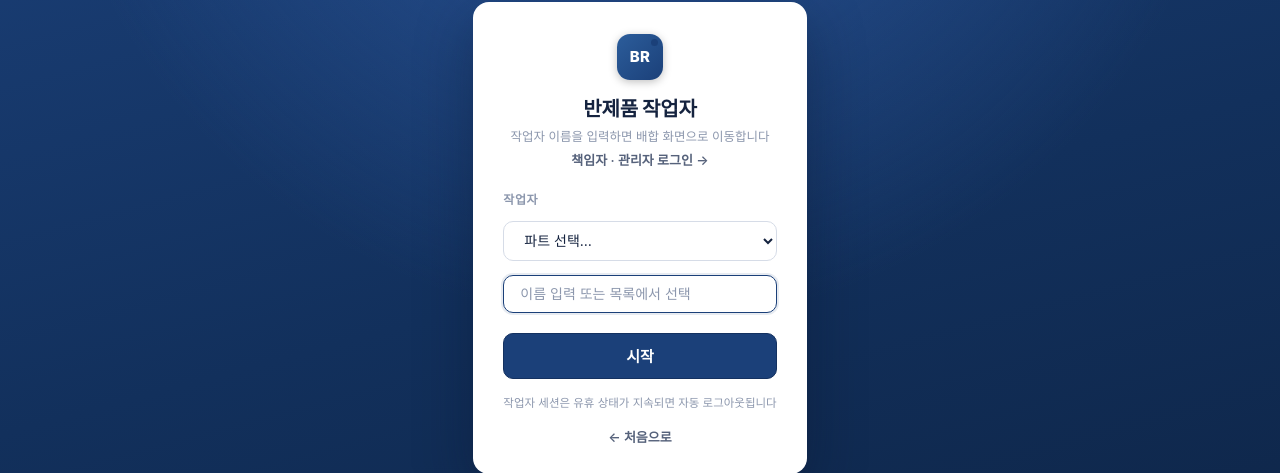
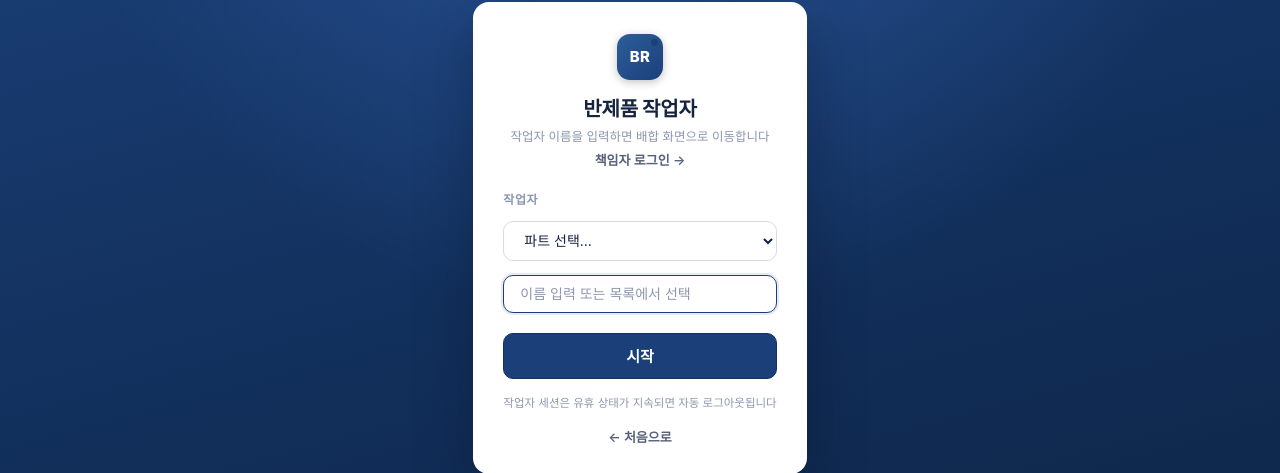
Before and after one commit to ykh00046/IRMS, a Python web app: template templates/blend_login.html in a window 1280 px wide. Shown: the part 194-667 px from the top of the page. Run offline with Jinja, Linux system fonts and the light colour scheme; the template is opened without the code that fills it, so the values that code supplies are empty; some web fonts are replaced.

Commit message:
fix(blend): drop retired '관리자' from worker login link (→ 책임자 로그인)
The 작업자 login's back-link read '책임자 · 관리자 로그인', but 관리자 was folded
into 책임자 as a role. Matches the same cleanup already applied to attendance
login. Left the blend-window-guard override wording ('관리자 확인 코드' /
'관리자에게 문의') alone on purpose — there 관리자 is a deliberately higher
authority than 책임자 (the guard forces 책임자 to ask an operator for the code).

Co-Authored-By: Claude Fable 5 <noreply@anthropic.com>

```diff
--- a/templates/blend_login.html
+++ b/templates/blend_login.html
@@ -21,7 +21,7 @@
           <p class="login-subtitle">작업자 이름을 입력하면 배합 화면으로 이동합니다</p>
           <!-- 이름 입력이 자동 포커스되며 제안 목록이 펼쳐지므로, 책임자 진입 링크는
                목록에 가려지지 않게 입력 위(헤더 아래)에 둔다 -->
-          <a href="/management/login" class="login-back">책임자 · 관리자 로그인 →</a>
+          <a href="/management/login" class="login-back">책임자 로그인 →</a>
         </div>
 
         <div class="login-field worker-suggest-anchor">
```
